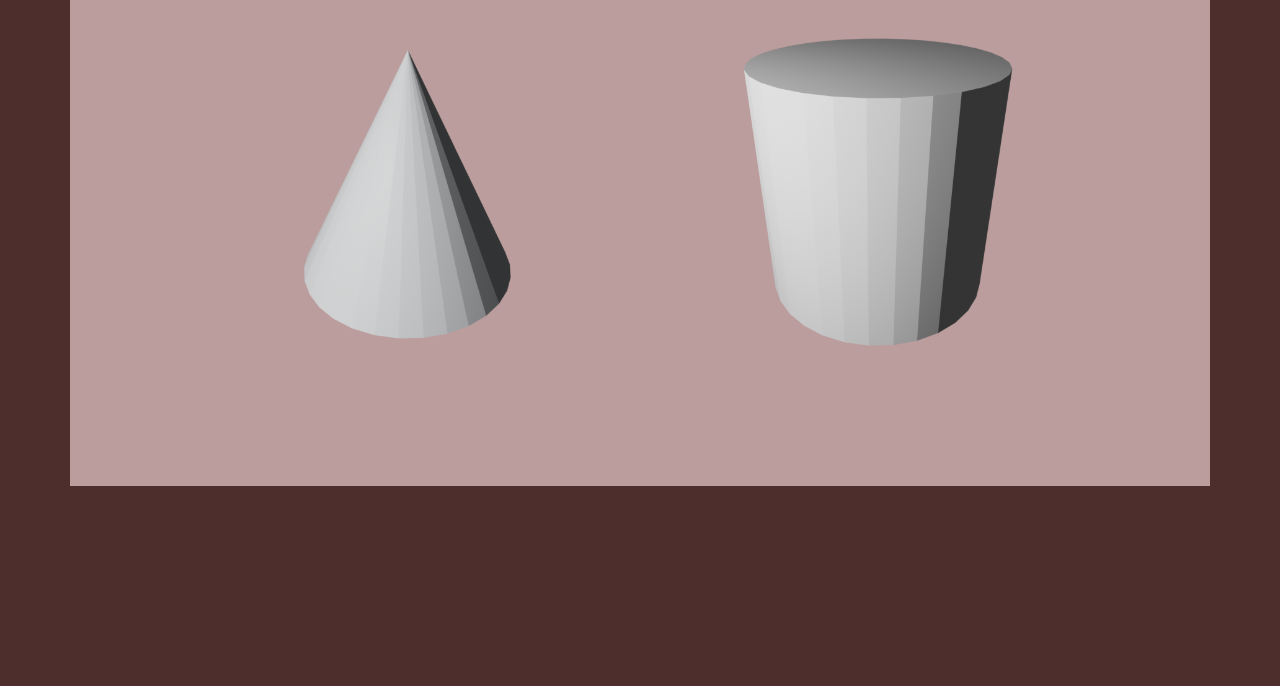
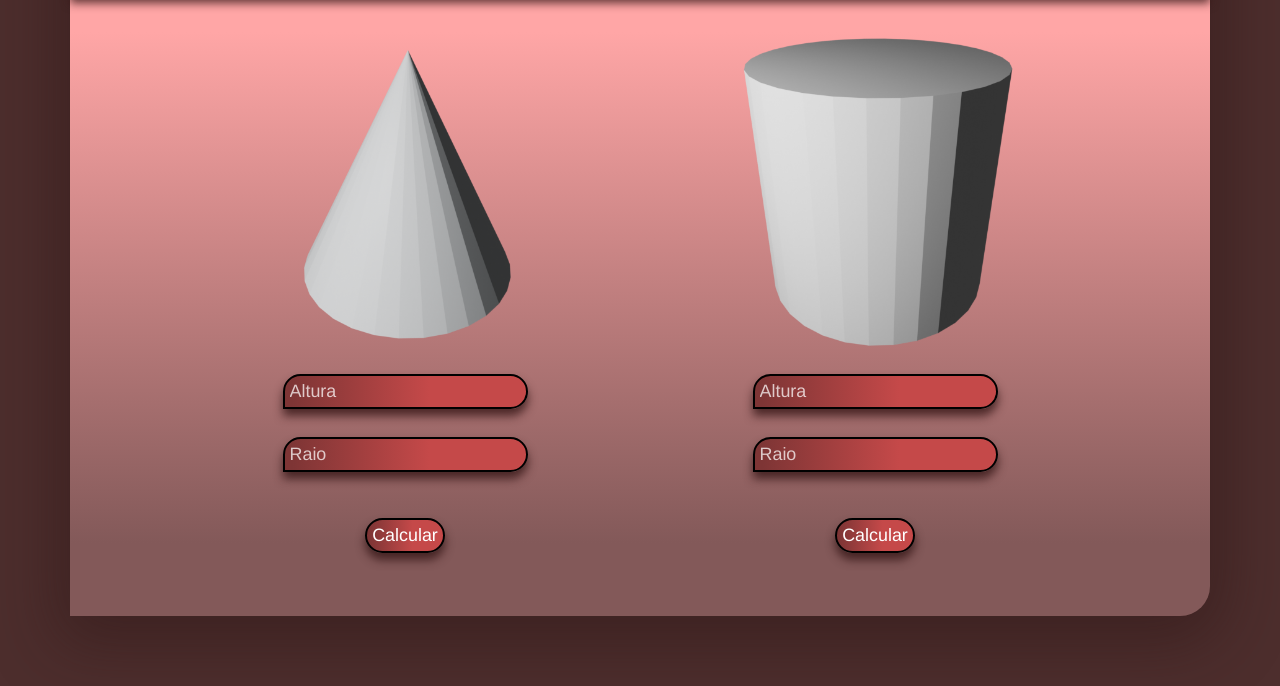
Before and after one commit to pdffranciscosilvaa/cone-cilindro-projeto, a website built with Vite: page index.html in a window 1280 px wide. Shown: the part 114-800 px from the top of the page. Built offline with nearby package versions, Linux system fonts and the light colour scheme.

Commit message:
Agora sim é o teste final

```diff
--- a/index.html
+++ b/index.html
@@ -5,6 +5,7 @@
     <title>Cone e Cilindro</title>
     <meta name="viewport" content="width=device-width, initial-scale=1.0">
     <link rel="stylesheet" href="style.css">
+    <script type="module" src="index.js"></script>
     <meta charset="UTF-8">
 </head>
 
@@ -22,13 +23,27 @@
             <div class="cone">
 
                 <img id="cone" src="untitled.png" alt="">
-
+                <br><br>
+                <input id="alt1" type="number" placeholder="Altura">
+                <br><br>
+                <input id="raio1" type="number" placeholder="Raio">
+                <br><br><br>
+                <button>Calcular</button>
+                <br><br>
+                <div id="res1"></div>
             </div>
 
             <div class="cilindro">
 
                 <img id="cilindro" src="untitled2.png" alt="">
-
+                <br><br>
+                <input id="alt2" type="number" placeholder="Altura">
+                <br><br>
+                <input id="raio2" type="number" placeholder="Raio">
+                <br><br><br>
+                <button>Calcular</button>
+                <br><br>
+                <div id="res2"></div>
             </div>
 
         </div>
--- a/style.css
+++ b/style.css
@@ -13,13 +13,15 @@ body {
 
 .container {
     width: 1140px;
-    height: 600px;
-    background-color: rgb(187, 157, 157);
+    height: 730px;
+    background: linear-gradient(to top, rgb(131, 89, 89) 10%, rgb(255, 166, 166) 80%);
     padding: 0;
     margin: 0;
 
     border-top-left-radius: 30px;
     border-top-right-radius: 30px;
+    border-bottom-right-radius: 30px;
+    box-shadow: 0px 14px 64px 14px rgba(43, 20, 20, 0.479);
 
     /* header */
     header {
@@ -30,6 +32,7 @@ body {
         padding: 30px;
         border: 3px solid black;
         background: linear-gradient(to right, rgb(133, 43, 43) 3%, rgb(196, 51, 51) 60%);
+        box-shadow: 0px 6px 10px  rgba(54, 23, 23, 0.808);
 
         h1 {
             font-size: 40px;
@@ -52,13 +55,64 @@ body {
 
         .cilindro,
         .cone {
+            text-align: center;
             margin-top: 40px;
             margin-left: 80px;
             margin-right: 80px;
+
             #cone,
             #cilindro {
                 width: 310px;
                 /* animation: float 6s linear infinite; */
+            }
+
+            /* Inputs */
+
+            input {
+                box-shadow: 0px 7px 10px rgba(54, 23, 23, 0.808);
+                padding: 5px;
+                margin: 5px;
+                border: 2px black solid;
+                border-radius: 30px;
+                border-bottom-left-radius: 0px;
+                font-size: 112%;
+                background: linear-gradient(to right, rgb(126, 53, 53) 3%, rgb(197, 73, 73) 60%);
+                color: white;
+                transition: 0.5s;
+            }
+
+            input::placeholder {
+                color: rgba(255, 255, 255, 0.733);
+            }
+            input:hover{
+                filter: brightness(150%);
+                transition: 0.5s;
+            }
+
+            button{
+                font-size: 112%;
+                background: linear-gradient(to right, rgb(126, 53, 53) 3%, rgb(197, 73, 73) 60%);
+                color: white;
+                padding: 5px;
+                box-shadow: 0px 7px 10px rgba(54, 23, 23, 0.808);
+                margin: 5px;
+                border: 2px black solid;
+                border-radius: 30px;
+                transition: 0.8s;
+            }
+            button:hover{
+                font-size: 124%;
+                transition: 0.4s;
+                filter: brightness(150%);
+                box-shadow: 0px 3px 17px rgba(54, 23, 23, 0.459);
+
+            }
+            button:active{
+                font-size: 106%;
+                transition: 0.01s;
+                filter: brightness(80%);
+                box-shadow: 0px 0px 8px rgba(54, 23, 23, 0.459);
+
             }
         }
     }
```
